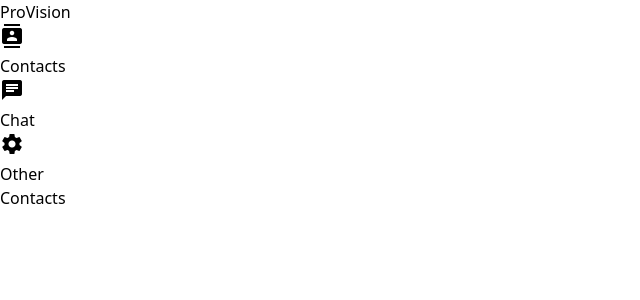
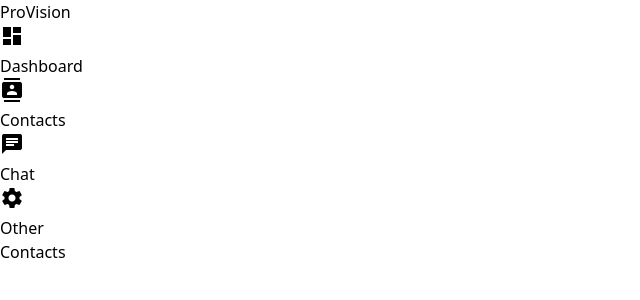
Before and after one commit to mayank-raj1/GDSC_Hacks, a React (Vite) app in the folder Frontend/: page /contacts/1 in a window 1280 px wide. Shown: the top 300 px of the page, without its empty margins (0-640 px from the left). Built offline with nearby package versions, Linux system fonts and the light colour scheme.

Commit message:
styling/html on contacts

```diff
--- /dev/null
+++ b/Frontend/src/components/chat/ChatPage.jsx
@@ -0,0 +1,11 @@
+
+function ChatPage() {
+
+  return (
+    <div>
+      Chat
+    </div>
+  );
+}
+
+export default ChatPage;
--- a/Frontend/src/components/contacts/ContactsPage.jsx
+++ b/Frontend/src/components/contacts/ContactsPage.jsx
@@ -1,9 +1,38 @@
 
 function ContactsPage() {
 
+  const data = [
+    {
+      name: "John Doe",
+      title: "Software Engineer",
+      company: "Google",
+      goal: "Get a referral",
+    },
+    {
+      name: "John Doe",
+      title: "Software Engineer",
+      company: "Google",
+      goal: "Get a referral",
+    },
+    {
+      name: "John Doe",
+      title: "Software Engineer",
+      company: "Google",
+      goal: "Get a referral",
+    },
+  ]
+
   return (
-    <div>
-      Contacts
+    <div className="bg-red-100 w-full">
+      <header className="flex items-center justify-center my-6">
+        <h2 className="text-5xl">Contacts</h2>
+      </header>
+
+      <main className="border border-black-900">
+
+
+      </main>
+
     </div>
   );
 }
--- a/Frontend/src/components/dashboard/NavBar.jsx
+++ b/Frontend/src/components/dashboard/NavBar.jsx
@@ -5,6 +5,11 @@ import { NavLink } from "react-router-dom";
 function NavBar() {
 
   const navLinks = [
+    {
+      name: "Dashboard",
+      route: "/",
+      icon: "dashboard",
+    },
     {
       name: "Contacts",
       route: "/contacts",
```
Also changed, not shown: Frontend/src/App.jsx (+5 -4 lines).
